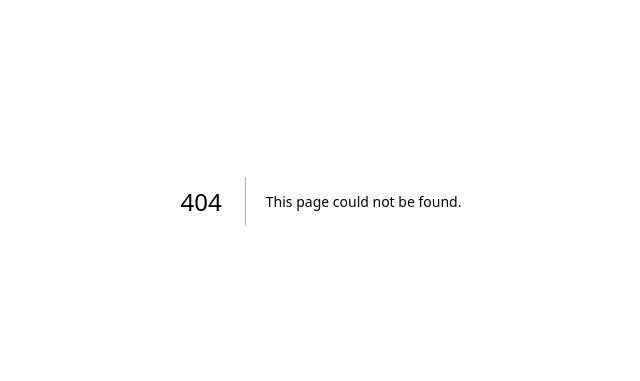
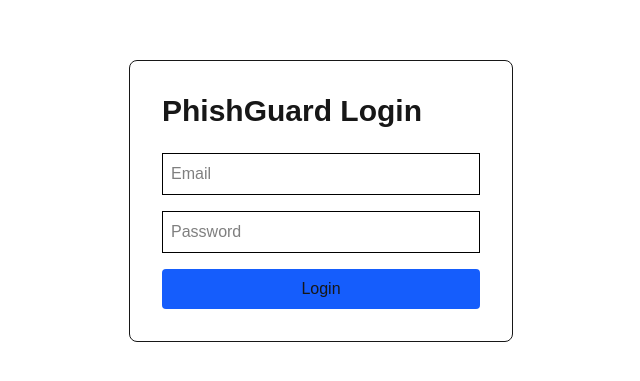
Before and after one commit to prakash4607-star/PhishGuard-v2, a Next.js app: page /login in a window 1280 px wide. Before the commit this address had no page. Shown: the part 199-580 px from the top of the page, without its empty margins (319-959 px from the left). Built offline with nearby package versions, Linux system fonts and the light colour scheme; no server answers.

Commit message:
Added authentication

```diff
--- /dev/null
+++ b/app/login/page.tsx
@@ -0,0 +1,62 @@
+"use client";
+
+import { useState } from "react";
+import { supabase } from "@/src/lib/supabase";
+import { useRouter } from "next/navigation";
+
+export default function Login() {
+  const router = useRouter();
+
+  const [email, setEmail] = useState("");
+  const [password, setPassword] = useState("");
+
+  async function signIn() {
+    const { error } = await supabase.auth.signInWithPassword({
+      email,
+      password,
+    });
+
+    if (error) {
+      alert(error.message);
+      return;
+    }
+
+    router.push("/");
+  }
+
+  return (
+    <main className="flex min-h-screen items-center justify-center">
+      <div className="border p-8 rounded-lg w-96">
+        <h1 className="text-3xl font-bold mb-6">
+          PhishGuard Login
+        </h1>
+
+        <input
+          className="border p-2 w-full mb-4 text-black"
+          placeholder="Email"
+          value={email}
+          onChange={(e) =>
+            setEmail(e.target.value)
+          }
+        />
+
+        <input
+          className="border p-2 w-full mb-4 text-black"
+          type="password"
+          placeholder="Password"
+          value={password}
+          onChange={(e) =>
+            setPassword(e.target.value)
+          }
+        />
+
+        <button
+          onClick={signIn}
+          className="bg-blue-600 px-4 py-2 rounded w-full"
+        >
+          Login
+        </button>
+      </div>
+    </main>
+  );
+}
--- a/app/page.tsx
+++ b/app/page.tsx
@@ -15,8 +15,10 @@ import {
   CartesianGrid,
   ResponsiveContainer,
 } from "recharts";
+import { useRouter } from "next/navigation";
 
 export default function Home() {
+  const router = useRouter();
   const [stats, setStats] = useState({
     campaigns: 0,
     employees: 0,
@@ -31,8 +33,21 @@ export default function Home() {
   const [campaignsData, setCampaignsData] = useState<any[]>([]);
 
   useEffect(() => {
-    loadStats();
-  }, []);
+  checkUser();
+}, []);
+
+async function checkUser() {
+  const {
+    data: { session },
+  } = await supabase.auth.getSession();
+
+  if (!session) {
+    router.push("/login");
+    return;
+  }
+
+  loadStats();
+}
 
   async function loadStats() {
     const { count: campaignCount } = await supabase
@@ -132,9 +147,21 @@ setCampaignsData(campaignsTable || []);
 
   return (
     <main className="p-10">
-      <h1 className="text-4xl font-bold mb-8">
-        PhishGuard Analytics Dashboard
-      </h1>
+      <div className="flex justify-between items-center mb-8">
+  <h1 className="text-4xl font-bold">
+    PhishGuard Analytics Dashboard
+  </h1>
+
+  <button
+    onClick={async () => {
+      await supabase.auth.signOut();
+      router.push("/login");
+    }}
+    className="bg-red-600 px-4 py-2 rounded"
+  >
+    Logout
+  </button>
+</div>
 
       {/* Dashboard Cards */}
 
```
